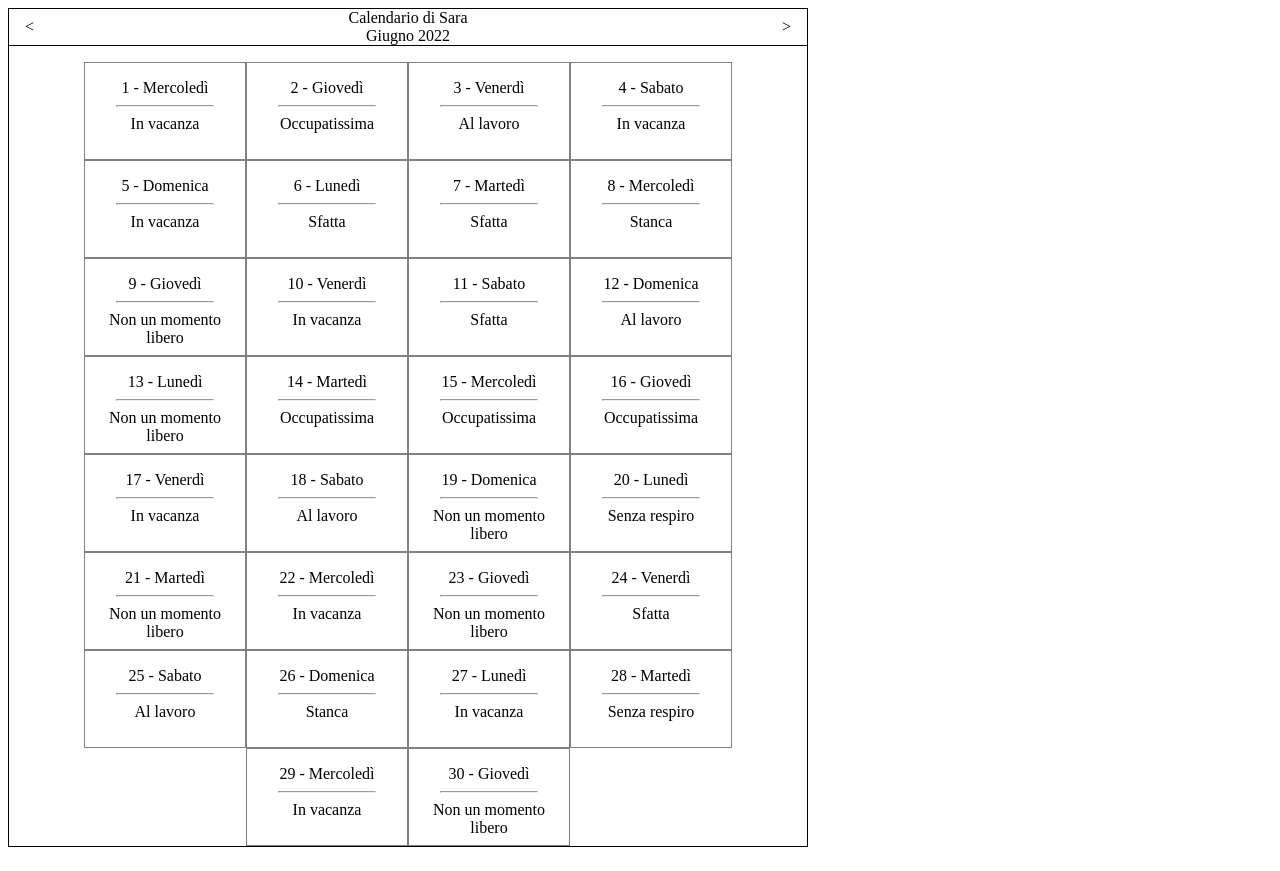
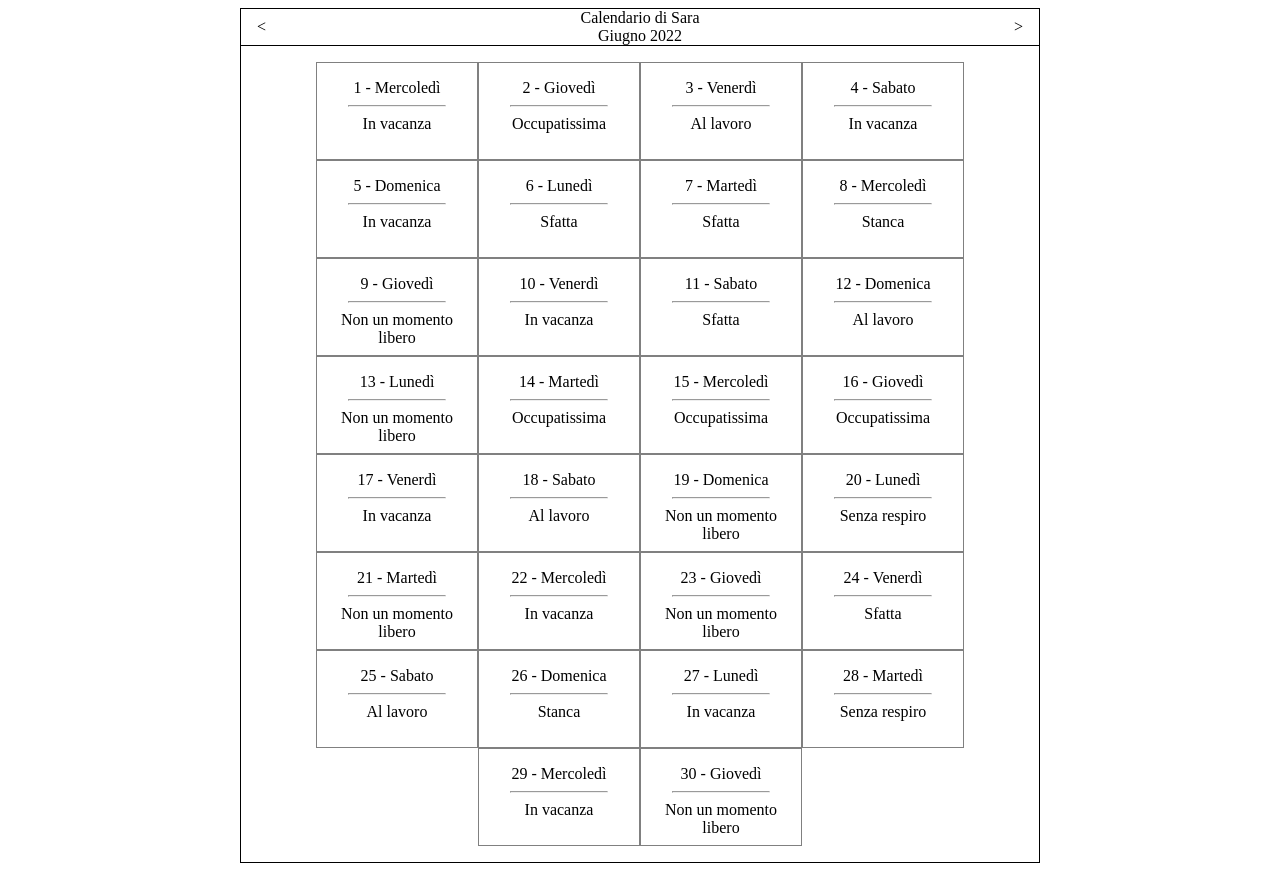
Before and after one commit to gcali/happy-calendar, a plain HTML site: page index.html in a window 1280 px wide. Drawn offline with Linux system fonts and the light colour scheme.

Commit message:
Fix up style

```diff
--- a/index.html
+++ b/index.html
@@ -5,6 +5,11 @@
     <meta name="viewport" content="width=device-width,initial-scale=1">
 
 <style>
+body {
+    display: flex;
+    flex-direction: row;
+    justify-content: center;
+}
 .calendar {
   user-select: none;
   display: flex;
@@ -33,6 +38,7 @@
   flex-wrap: wrap;
   justify-content: center;
   padding-top: 1em;
+  padding-bottom: 1em;
 }
 .calendar .days .day {
   flex-shrink: 0;
```
